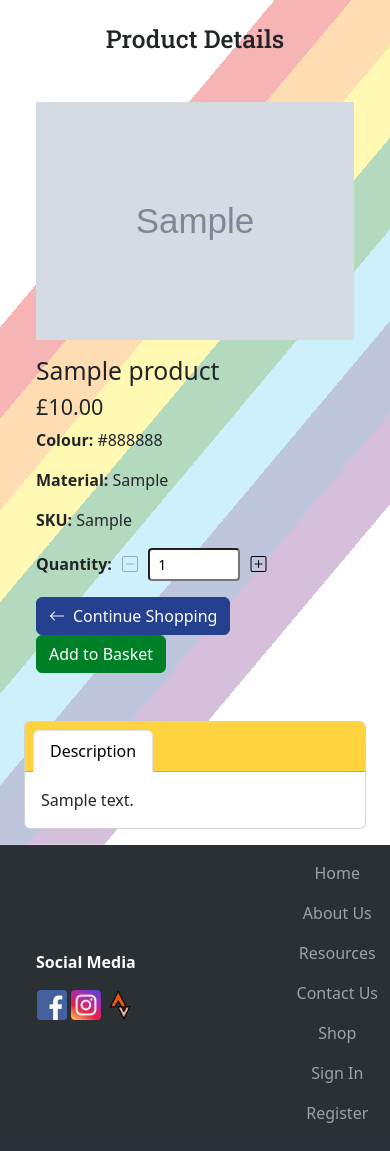
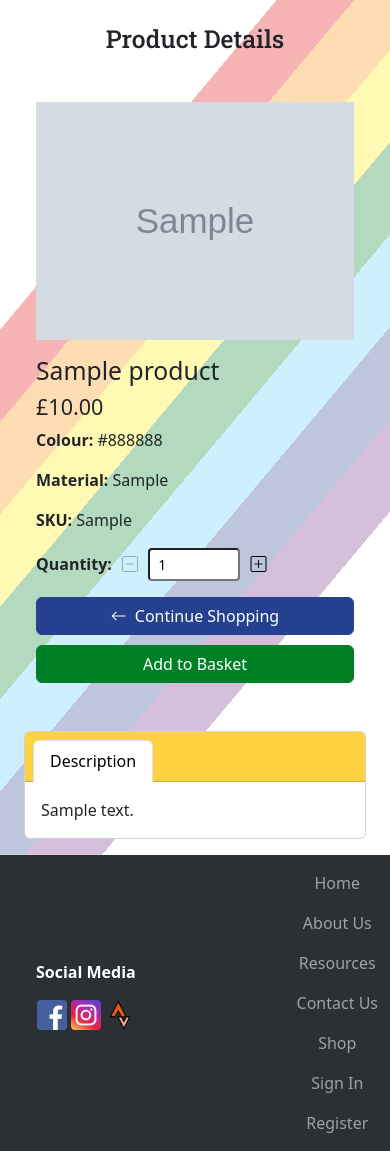
Before and after one commit to Chris-RG1980/rainbow-runners, a Django app: page /products/1 in a window 390 px wide. Shown: the part 56-1207 px from the top of the page. Before the commit the page ends 1179 px from the top, so only its background shows below. Run offline with Django 4.2, Linux system fonts and the light colour scheme; tables that the repository leaves empty hold one stand-in row (values such as "Sample post"); grey boxes marked "Sample" are stand-in pictures; parts of the project's set-up code (start-up, migrations or seed data) failed here and were passed over; some libraries are stand-ins or nearby versions; some web fonts are replaced.

Commit message:
Refactor buttons to make responsive

```diff
--- a/products/templates/products/product_detail.html
+++ b/products/templates/products/product_detail.html
@@ -44,17 +44,18 @@
                                 </button>
                             </p>
                         </div>
-                        <a href="{% url 'products' %}" class="btn btn-primary">
-                            <span><i class="bi bi-arrow-left pe-2"></i>Continue Shopping</span>
-                        </a>
-                        <button type="submit" class="btn btn-success">Add to Basket</button>
+                        <div class="product-actions d-flex">
+                            <a href="{% url 'products' %}" class="btn btn-primary">
+                                <span><i class="bi bi-arrow-left pe-2"></i>Continue Shopping</span>
+                            </a>
+                            <button type="submit" class="btn btn-success">Add to Basket</button>
+                        </div>
                     </div>
                         <!-- Hidden Redirect URL -->
                         <input type="hidden" name="redirect_url" value="{{ request.path }}">
                     </form>
                 </div>
             </div>
-
             <div class="row d-flex justify-content-center mt-4">
                 <div class="col-lg-9 mb-3">
                     <!-- Encapsulating Tabs and Content in a Card -->
--- a/static/css/base.css
+++ b/static/css/base.css
@@ -311,6 +311,9 @@ footer, ul {
     padding: 5px 15px;
 }
 
+.product-actions {
+    gap: 10px;
+}
 
 .quantity {
     display: flex;
@@ -371,7 +374,6 @@ footer, ul {
         font-weight: 400;
         font-size: 3.5rem;
     }
-
 }
 
 @media screen and (max-width: 768px) {
@@ -424,6 +426,7 @@ footer, ul {
         display: block;
         font-weight: 500;
     }
+
 }
 
 @media screen and (max-width: 576px) {
@@ -432,7 +435,11 @@ footer, ul {
         font-size: 1.9rem;
     }
 
+    .product-actions {
+        flex-direction: column;
+    }
 }
+
 
 @media screen and (max-width: 360px) {
     .hero-title {
```
